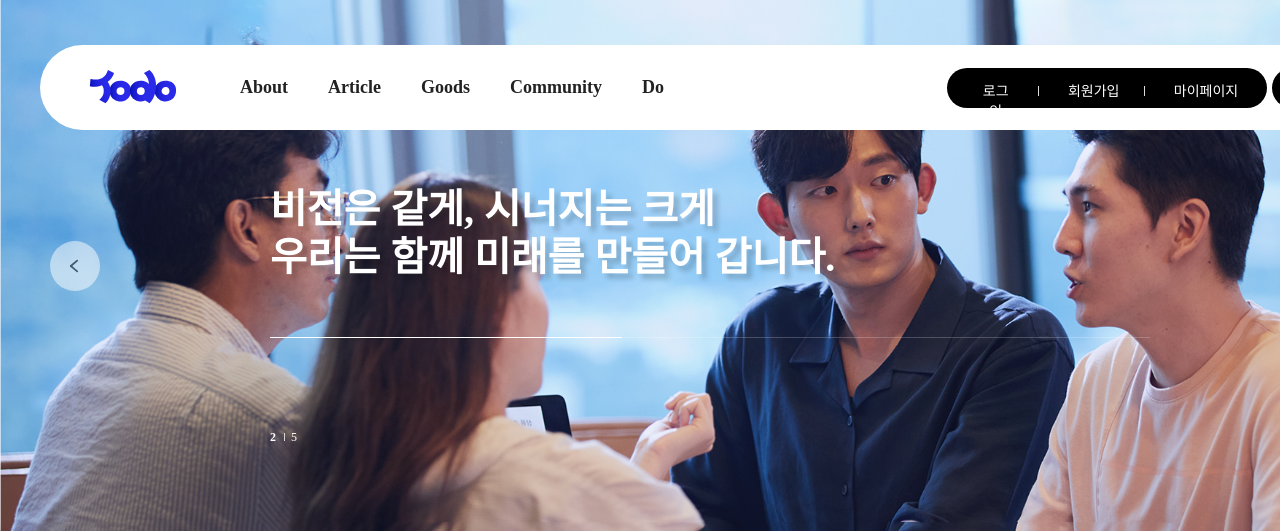
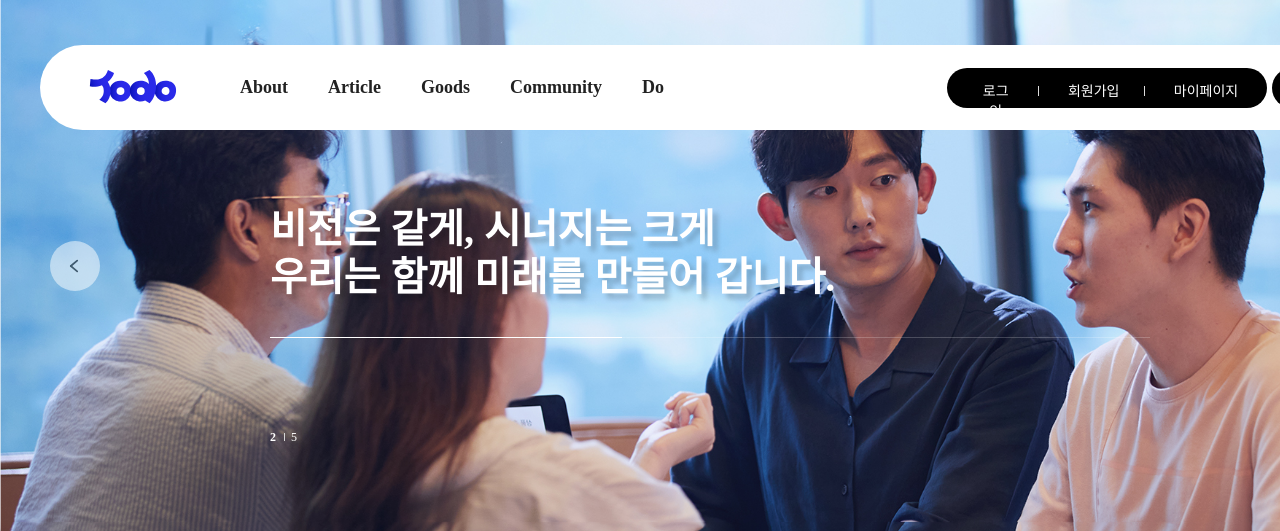
Before and after one commit to seonhyeeee/TODO, a plain HTML site: page community.html in a window 1280 px wide. Shown: the top 531 px of the page. Drawn offline with Linux system fonts and the light colour scheme; a web font is replaced by a local one.

Commit message:
Update community.css

```diff
--- a/css/community.css
+++ b/css/community.css
@@ -101,7 +101,7 @@ ul.slide_list::after {
 }
 .slide_page > a> strong {
   position: absolute;
-  bottom: 500px;
+  bottom: 480px;
   left: 270px;
   font-size: 40px;
   font-weight: 700;
```
